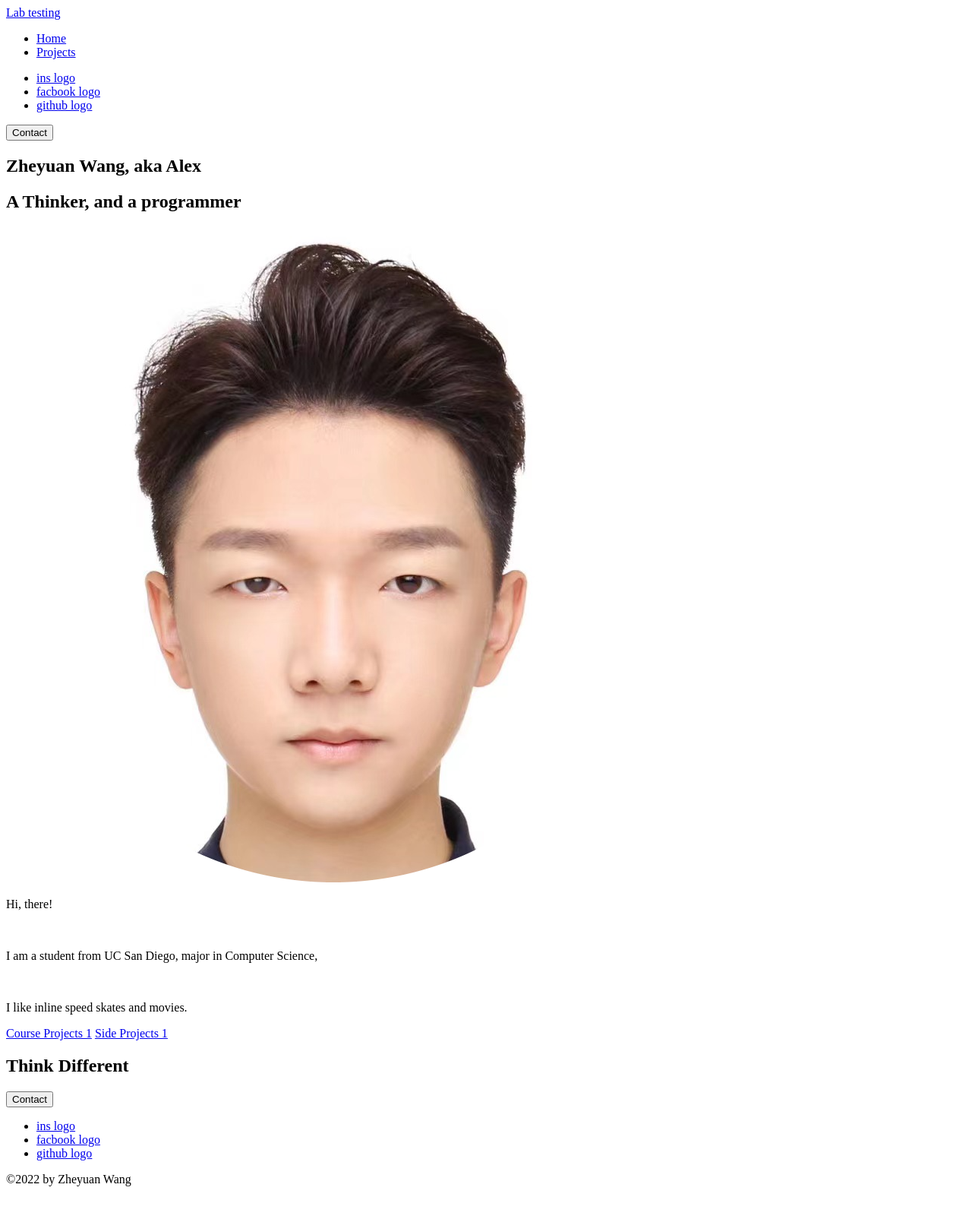
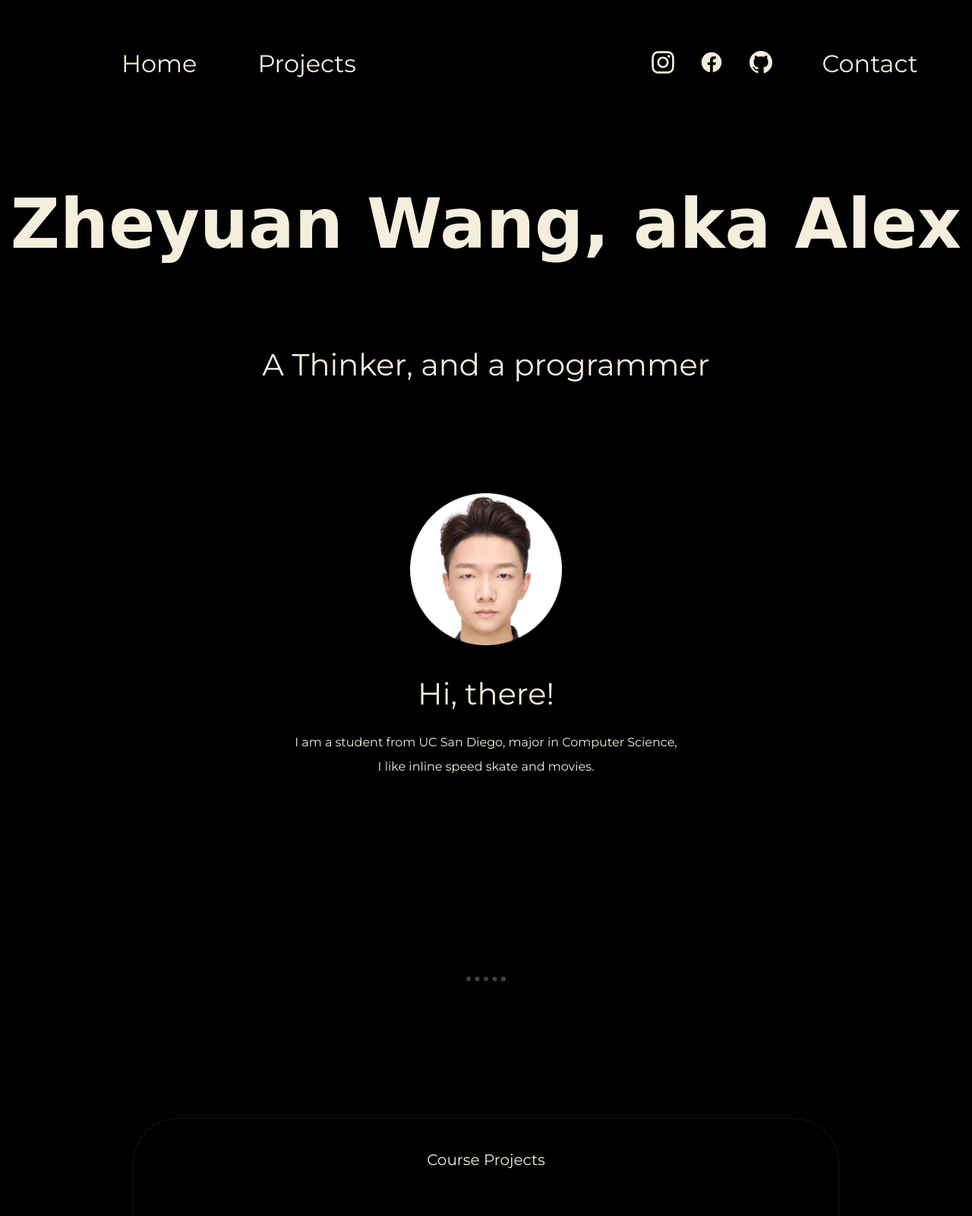
Before and after one commit to Alex-Wang1/cse134-mySite-CSS, a plain HTML site: page index.html in a window 1280 px wide. Shown: the top 1600 px of the page at 76% size. Before the commit the page ends 1577 px from the top, so only its background shows below. Drawn offline with Linux system fonts and the light colour scheme.

Commit message:
apply css to the site

```diff
--- a/index.html
+++ b/index.html
@@ -9,9 +9,8 @@
     <meta charset="UTF-8">  <!-- character encoding is UTF-8 -->
     <title> Alex's Personal Site </title>
     <!-- <script src="https://kit.fontawesome.com/af139f19e8.js" crossorigin="anonymous"></script> -->
-    <style>
-
-    </style>
+    <link rel="stylesheet" href="style.css" media="screen"> <!-- change later for responsive design -->
+    <link href="https://fonts.googleapis.com/css2?family=Merriweather&family=Montserrat&display=swap" rel="stylesheet">
 </head>
 
                 <!-- Body Part -->
@@ -19,31 +18,36 @@
     <header>
 
         <!-- labs -->
-        <a href="labs.html">Lab testing</a>
+        <!-- <a href="labs.html">Lab testing</a> -->
 
         <!-- navbar -->
-        <nav>
-            <ul>
-                <li><a href="index.html">Home</a></li>
-                <li><a href="#projects">Projects</a></li>
-
-            </ul>
-            <ul>
-                <!--
-                <li><a href="https://www.instagram.com/alexglglgl/">ins logo</a></li>
-                <li><a href="https://www.facebook.com/wang.zheyuan.90/">facbook logo</a></li>
-                <li><a href="https://github.com/Alex-Wang1">github logo</a></li> -->
-                <li><a href="https://www.instagram.com/alexglglgl/">ins logo</a></li>
-                <li><a href="https://www.facebook.com/wang.zheyuan.90/">facbook logo</a></li>
-                <li><a href="https://github.com/Alex-Wang1">github logo</a></li>
+        <nav id="navbar">
+            <ul id="content">
+                <li id="home"><a href="index.html">Home</a></li>
+                <li id="project"><a href="#projects">Projects</a></li>
             </ul>
 
-            <!-- contact button -->
-            <form action="mailto:zhw058@ucsd.edu">
-                <button>
-                    Contact
-                </button>
-            </form>
+            <div id="socialIconAndContact">
+                <ul id="iconBar">
+                    <li class="h-icon">
+                      <a href="https://www.instagram.com/alexglglgl/">
+                           <img id="ins" src="assets/images/instagram.svg" alt="instagram svg logo">
+                      </a>
+                    </li>
+                    <li class="h-icon">
+                      <a href="https://www.facebook.com/wang.zheyuan.90/">
+                        <img src="assets/images/facebook.svg" alt="facebook svg logo">
+                      </a>
+                     </li>
+                     <li class="h-icon">
+                         <a href="https://github.com/Alex-Wang1">
+                             <img src="assets/images/github.svg" alt="github svg logo">
+                         </a>
+                     </li>
+                </ul>
+                <!-- contact button -->
+                <a id="header-contact" href="contact.html"><span>Contact</span></a>
+            </div>
         </nav>
     </header>
 
@@ -52,44 +56,58 @@
         <!-- Profiles -->
         <section id="profiles">
             <h1>Zheyuan Wang, aka Alex</h1>
-            <h2>A Thinker, and a programmer</h2>
-            <img src="assets/images/Alex.png" alt="picture of Zheyuan Wang">
-            <p>Hi, there!</p>
-            <br>
-            <p>I am a student from UC San Diego, major in Computer Science,</p>
-            <br>
-            <p>I like inline speed skates and movies.</p>
+            <h2 class="h2">A Thinker, and a programmer</h2>
+            <img id="avatar" src="assets/images/Alex.png" alt="picture of Zheyuan Wang">
+            <p id="selfIntro">
+                <span class="h2" >Hi, there!</span>
+                <br>
+                I am a student from UC San Diego, major in Computer Science,
+                <br>
+                I like inline speed skate and movies.
+            </p>
         </section>
+
+        <hr>
 
         <!-- Projects -->
         <section id="projects">
-            <a href="cp1.html">Course Projects 1</a>
-            <a href="sp1.html">Side Projects 1</a>
+            <ul id="course-project">
+                <li id="c1"><a href="cp1.html">Course Projects</a></li>
+            </ul>
+            <ul id="side-project">
+                <li id="s1"><a href="sp1.html">Side Projects</a></li>
+            </ul>
         </section>
+
+        <hr>
 
         <!-- end philosophy and contact -->
         <section id="cta">
-            <h2>Think Different</h2>
-            <form action="mailto:zhw058@ucsd.edu">
-                <button>
-                    Contact
-                </button>
-            </form>
+            <h2 class="h2">Think Different</h2>
+            <a id="footer-contact" href="contact.html"><span>Contact</span></a>
         </section>
     </main>
 
                     <!-- Footer Part -->
-    <footer>
-        <ul>
-            <!--
-            <li><a href="https://www.instagram.com/alexglglgl/">ins logo</a></li>
-            <li><a href="https://www.facebook.com/wang.zheyuan.90/">facbook logo</a></li>
-            <li><a href="https://github.com/Alex-Wang1">github logo</a></li> -->
-            <li><a href="https://www.instagram.com/alexglglgl/">ins logo</a></li>
-            <li><a href="https://www.facebook.com/wang.zheyuan.90/">facbook logo</a></li>
-            <li><a href="https://github.com/Alex-Wang1">github logo</a></li>
+    <footer id="foot">
+        <ul id="foot-socialIcons">
+            <li>
+                <a href="https://www.instagram.com/alexglglgl/">
+                    <img src="assets/images/instagram.svg" alt="instagram svg logo">
+                </a>
+            </li>
+            <li>
+                <a href="https://www.facebook.com/wang.zheyuan.90/">
+                    <img src="assets/images/facebook.svg" alt="facebook svg logo">
+                </a>
+            </li>
+            <li>
+                <a href="https://github.com/Alex-Wang1">
+                    <img src="assets/images/github.svg" alt="github svg logo">
+                </a>
+            </li>
         </ul>
-        <p>&copy;2022 by Zheyuan Wang</p>
+        <p id="legal">&copy;2022 by Zheyuan Wang</p>
     </footer>
 </body>
 </html>
--- /dev/null
+++ b/style.css
@@ -0,0 +1,204 @@
+
+html {
+    scroll-behavior: smooth;
+}
+
+body {
+    background: black;
+}
+
+a {
+    transition: all 1s ease-out;
+}
+
+a:link, a:visited {
+    color: #F5EEDC;
+    text-decoration: none;
+}
+
+a:hover {
+    color: #F5EEDC;
+    text-decoration: underline;
+    text-decoration-thickness: 0.17rem;
+}
+
+/* navigation bar */
+/* bar */
+nav#navbar {
+    /* use grid to layout */
+    display: flex;
+    margin: 2rem;
+
+    color: #F5EEDC;
+    font-family: 'Montserrat', sans-serif;
+    justify-content: space-between;
+    text-align: center;
+}
+
+/* home and projects button */
+#content {
+    display: flex;
+    list-style: none;
+    font-size: 2rem;
+}
+
+#home {
+    margin-left: 5rem;
+}
+
+#project {
+    margin-left: 5rem;
+}
+
+/* social icons */
+nav > div > ul#iconBar {
+    display: flex;
+    list-style: none;
+    justify-content: space-evenly;
+    width: 38%;
+    margin-left: 7rem;
+}
+nav > div#socialIconAndContact {
+    display: flex;
+    align-items: center;
+    justify-content: space-evenly;
+    width: 50%;
+}
+
+/* header contact button */
+#header-contact  {
+    font-size: 2rem;
+}
+
+/* body content */
+/* profiles */
+#profiles {
+    color: #F5EEDC;
+    font-family: 'Montserrat', sans-serif;
+    display: flex;
+    flex-direction: column;
+    align-items: center;
+    text-align: center;
+}
+
+#avatar {
+    margin-top: 7rem;
+    width: 12.5rem;
+    height: 12.5rem;
+}
+
+section#profiles > h1 {
+    font-size: 5.625rem;
+    font-family: cursive;
+}
+
+.h2 {
+    font-size: 2.5rem;
+    font-weight: normal;
+}
+
+#selfIntro {
+    display: flex;
+    flex-direction: column;
+    margin-bottom: 10rem;
+    line-height: 2rem;
+    margin-top: 3rem;
+}
+
+/* special horizontal rule */
+hr {
+    width: 2.5rem;
+    border: dotted #423F3E 0.375rem;
+    border-bottom: none;
+    margin: 6.25rem auto;
+}
+
+/* projects */
+main > section#projects {
+    color: #F5EEDC;
+    font-family: 'Montserrat', sans-serif;
+    display: flex;
+    flex-direction: column;
+    justify-content: center;
+    align-items: center;
+    text-align: center;
+}
+
+main > section#projects ul {
+    list-style: none;
+}
+
+main > section > ul#course-project {
+    width: 58rem;
+    height: 35.5rem;
+    background: linear-gradient(180deg, #000000 0.01%, rgba(47, 46, 46, 0) 36.46%, rgba(47, 46, 46, 0.0208333) 68.75%, #262525 100%);
+    border-radius: 3.75rem;
+    border: 1px solid #171515;
+    filter: drop-shadow(0px 4px 4px rgba(0, 0, 0, 0.25));
+    margin-top: 5rem;
+    padding-left: 0;
+}
+
+main > section#projects li {
+    font-size: 1.25rem;
+    height: 25.5rem;
+    margin-top: 2.625rem;
+}
+
+main > section > ul#side-project {
+    width: 58rem;
+    height: 35.5rem;
+    background: linear-gradient(180deg, #262525 0%, rgba(47, 46, 46, 0) 36.46%, rgba(47, 46, 46, 0.0208333) 68.75%, #000000 100%);
+    border: 1px solid #171515;
+    filter: drop-shadow(0px 4px 4px rgba(0, 0, 0, 0.25));
+    border-radius: 3.75rem;
+    margin-top: 5rem;
+    padding-left: 0;
+}
+
+/* end philosophy and contact */
+main > section#cta {
+    color: #F5EEDC;
+    font-family: 'Montserrat', sans-serif;
+    display: flex;
+    flex-direction: column;
+    align-items: center;
+    text-align: center;
+}
+
+main > section#cta > a#footer-contact {
+    width: 10.4375rem;
+    height: 3.625rem;
+    background: linear-gradient(180deg, rgba(22, 22, 22, 0) 0%, #494848 100%);
+    border: 0.0625rem solid #1D1919;
+    border-radius: 0.9375rem;
+    margin-top: 10rem;
+}
+
+main > section#cta > a#footer-contact span {
+    font-size: 1.25rem;
+    position: relative;
+    top: 1rem;
+}
+
+/* footer */
+footer#foot {
+    color: #F5EEDC;
+    font-family: 'Montserrat', sans-serif;
+    display: flex;
+    flex-direction: column;
+    align-items: center;
+    margin-top: 15rem;
+}
+
+footer#foot > ul#foot-socialIcons {
+    display: flex;
+    list-style: none;
+    padding-left: 0;
+    justify-content: space-evenly;
+    width: 13%;
+}
+
+#legal {
+    font-size: 0.8rem;
+}
```
Also changed, not shown: assets/images/facebook.svg (added), assets/images/facebook_hover.svg (added), assets/images/github.svg (added), assets/images/github_hover.svg (added), assets/images/instagram.svg (added), assets/images/instagram_hover.svg (added), 1 other file.
